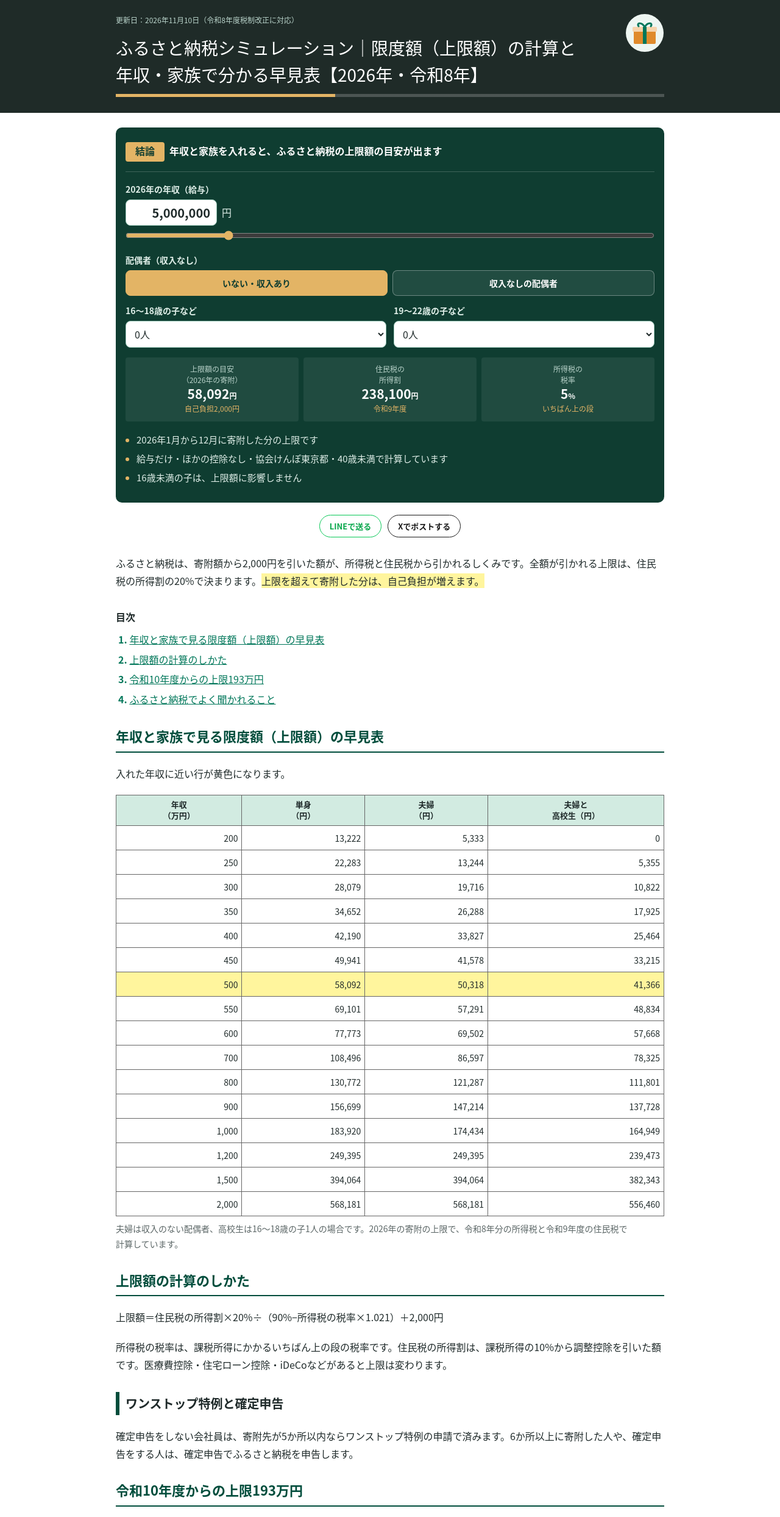
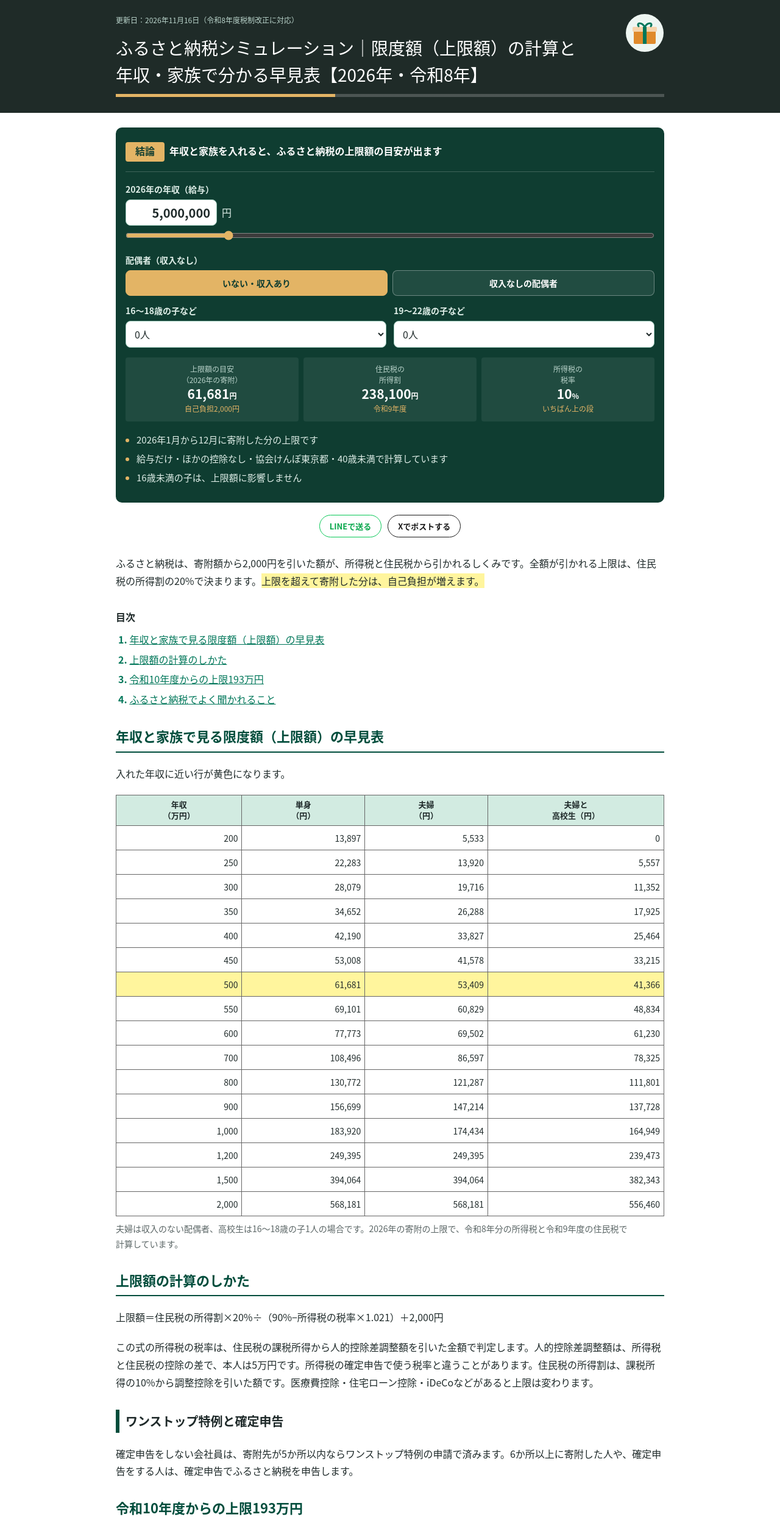
Before and after one commit to toshi-20260922/toshi-20260922.github.io, a plain HTML site: page site/furusato/index.html in a window 1280 px wide. Shown: the part 59-2546 px from the top of the page at 61% size. Drawn offline with Linux system fonts and the light colour scheme.

Commit message:
furusato: determine income tax rate for special deduction by resident-tax taxable income minus personal deduction difference (Local Tax Act 37-2)
Co-Authored-By: Claude Opus 5.5 <noreply@anthropic.com>
Claude-Session: https://claude.ai/code/session_012PDcNAJBTMsQXMZiwyQ138

```diff
--- a/site/furusato/index.html
+++ b/site/furusato/index.html
@@ -147,7 +147,7 @@ body{overflow-x:clip}
 <main class="wrap">
 <div class="top">
  <div class="pic"><svg viewBox="0 0 64 64" width="56" height="56" role="img" aria-label="ギフト"><circle cx="32" cy="32" r="31" fill="#eef6f2"></circle><rect x="14" y="28" width="36" height="22" rx="2" fill="#e08a2c"></rect><rect x="12" y="22" width="40" height="8" rx="2" fill="#f6d3ab"></rect><rect x="29" y="22" width="6" height="28" fill="#00775a"></rect><path d="M32 22c-6-9-14-6-10-1M32 22c6-9 14-6 10-1" fill="none" stroke="#00775a" stroke-width="3" stroke-linecap="round"></path></svg></div>
- <p class="upd">更新日：2026年11月10日（令和8年度税制改正に対応）</p>
+ <p class="upd">更新日：2026年11月16日（令和8年度税制改正に対応）</p>
  <h1>ふるさと納税シミュレーション｜限度額（上限額）の計算と年収・家族で分かる早見表【2026年・令和8年】</h1>
 </div>
 <div class="sum" id="calc">
@@ -202,7 +202,7 @@ body{overflow-x:clip}
 <p class="note" style="margin-top:8px">夫婦は収入のない配偶者、高校生は16〜18歳の子1人の場合です。2026年の寄附の上限で、令和8年分の所得税と令和9年度の住民税で計算しています。</p>
 <h2 id="how">上限額の計算のしかた</h2>
 <p>上限額＝住民税の所得割×20%÷（90%−所得税の税率×1.021）＋2,000円</p>
-<p>所得税の税率は、課税所得にかかるいちばん上の段の税率です。住民税の所得割は、課税所得の10%から調整控除を引いた額です。医療費控除・住宅ローン控除・iDeCoなどがあると上限は変わります。</p>
+<p>この式の所得税の税率は、住民税の課税所得から人的控除差調整額を引いた金額で判定します。人的控除差調整額は、所得税と住民税の控除の差で、本人は5万円です。所得税の確定申告で使う税率と違うことがあります。住民税の所得割は、課税所得の10%から調整控除を引いた額です。医療費控除・住宅ローン控除・iDeCoなどがあると上限は変わります。</p>
 <h3>ワンストップ特例と確定申告</h3>
 <p>確定申告をしない会社員は、寄附先が5か所以内ならワンストップ特例の申請で済みます。6か所以上に寄附した人や、確定申告をする人は、確定申告でふるさと納税を申告します。</p>
 <h2 id="change">令和10年度からの上限193万円</h2>
@@ -211,7 +211,7 @@ body{overflow-x:clip}
 <a class="cbtn nx" href="/juminzei/" data-cta="furusato_next_jumin">住民税の早見表</a>
 <h2 id="qa">ふるさと納税でよく聞かれること</h2>
 <h3>年収500万円の単身の上限はいくらですか？</h3>
-<p id="qa1">この早見表の条件で、2026年の寄附の上限はおよそ6万円です。</p>
+<p id="qa1">この早見表の条件で、2026年の寄附の上限はおよそ6万2千円です。</p>
 <h3>令和8年の改正で上限は変わりましたか？</h3>
 <p>給与所得控除の最低額と所得税の基礎控除が上がったので、年収の低い人ほど、住民税の所得割と上限額が少し変わります。年収およそ200万円を超える人の住民税の所得割は、ほとんど変わりません。</p>
 <h3>上限を超えて寄附するとどうなりますか？</h3>
@@ -294,7 +294,8 @@ function limit(a,sp,n1,n2){
  var tr=Math.floor(Math.max(0,g-sh-430000-spR-330000*n1-450000*n2)/1000)*1000;
  var diff=50000+(spR?50000:0)+50000*n1+180000*n2,adj=tr<=2000000?Math.min(diff,tr)*0.05:Math.max(diff-(tr-2000000),50000)*0.05;
  if(g<=450000)return {lim:0,sho:0,rate:0};
- var sho=Math.max(0,Math.floor(tr*0.1-adj)),rate=rateOf(ti);
+ var spD=sp?(g<=9000000?50000:g<=9500000?40000:g<=10000000?20000:0):0,jsa=50000+spD+50000*n1+180000*n2;
+ var sho=Math.max(0,Math.floor(tr*0.1-adj)),rate=rateOf(tr-jsa);
  var lim=sho?Math.floor(sho*0.2/(0.9-rate/100*1.021))+2000:0;return {lim:lim,sho:sho,rate:rate};
 }
 var ROWS=[200,250,300,350,400,450,500,550,600,700,800,900,1000,1200,1500,2000];
```
Also changed, not shown: 1 other file.
